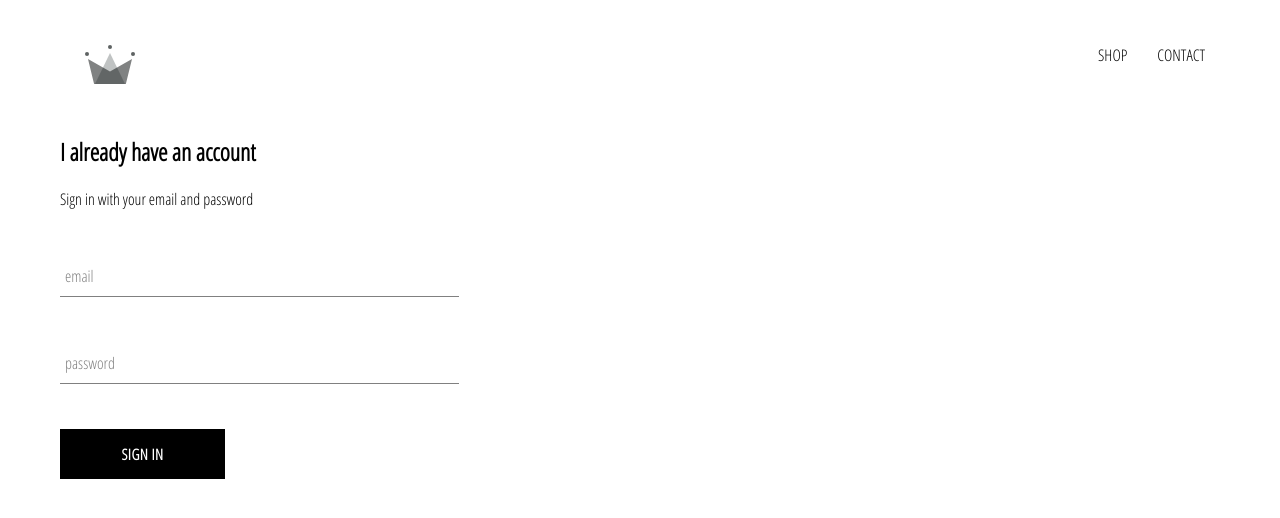
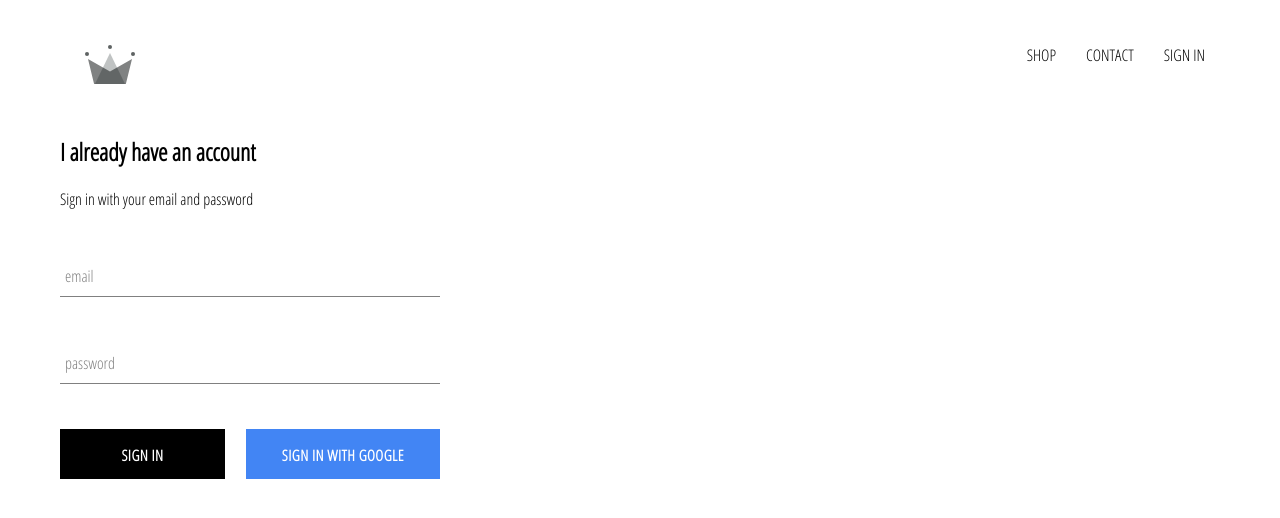
Before and after one commit to NightmanCZ90/royal-clothing, a React (Create React App) app: page /signin in a window 1280 px wide. Shown: the top 518 px of the page. Built offline with nearby package versions, Linux system fonts and the light colour scheme; no server answers.

Commit message:
integrated firebase into application, created account page with sign in component and sign in with google; changed and added styles

```diff
--- a/package.json
+++ b/package.json
@@ -6,6 +6,7 @@
     "@testing-library/jest-dom": "^5.11.6",
     "@testing-library/react": "^11.2.2",
     "@testing-library/user-event": "^12.6.0",
+    "firebase": "^8.2.1",
     "react": "^17.0.1",
     "react-dom": "^17.0.1",
     "react-router-dom": "^5.2.0",
--- a/src/App.css
+++ b/src/App.css
@@ -7,3 +7,7 @@
   text-decoration: none;
   color: #000;
 }
+
+* {
+  box-sizing: border-box;
+}
--- a/src/App.js
+++ b/src/App.js
@@ -7,11 +7,35 @@
 import ShopPage from './pages/shop/shop.component';
 import AccountPage from './pages/account/account.component';
 import Header from './components/header/header.component';
+import { auth } from './firebase/firebase.utils';
 
-function App() {
+class App extends React.Component {
+  constructor() {
+    super()
+
+    this.state = {
+       currentUser: null
+    }
+  }
+
+  unsubscribeFromAuth = null;
+
+  componentDidMount() {
+    this.unsubscribeFromAuth = auth.onAuthStateChanged(user => {
+      this.setState({ currentUser: user })
+
+      console.log(user);
+    })
+  }
+
+  componentWillUnmount() {
+    this.unsubscribeFromAuth();
+  }
+
+  render() {
     return (
       <div>
-      <Header />
+        <Header currentUser={this.state.currentUser} />
         <Switch>
           <Route exact path='/' component={HomePage} />
           <Route exact path='/shop' component={ShopPage} />
@@ -20,5 +44,6 @@
       </div>
     );
   }
+}
 
 export default App;
--- a/src/components/custom-button/custom-button.component.jsx
+++ b/src/components/custom-button/custom-button.component.jsx
@@ -2,9 +2,9 @@
 
 import './custom-button.styles.scss';
 
-const CustomButton = ({ children, ...otherProps }) => {
+const CustomButton = ({ children, isGoogleSignIn, ...otherProps }) => {
   return (
-    <button className='custom-button' {...otherProps}>
+    <button className={`${isGoogleSignIn ? 'google-sign-in' : ''} custom-button`} {...otherProps}>
       {children}
     </button>
   )
--- a/src/components/custom-button/custom-button.styles.scss
+++ b/src/components/custom-button/custom-button.styles.scss
@@ -12,21 +12,21 @@
   font-family: 'Open Sans Condensed';
   font-weight: bolder;
   border: none;
+  border: 1px solid black;
   cursor: pointer;
 
   &:hover {
     background-color: white;
     color: black;
-    border: 1px solid black;
   }
 
   &.google-sign-in {
     background-color: #4285f4;
+    border-color: #4285f4;
     color: white;
 
     &:hover {
       background-color: #357ae8;
-      border: none;
     }
   }
 }
--- a/src/components/header/header.component.jsx
+++ b/src/components/header/header.component.jsx
@@ -1,11 +1,13 @@
 import React from 'react';
 import { Link } from 'react-router-dom';
+
+import { auth } from '../../firebase/firebase.utils';
 
 import { ReactComponent as Logo } from '../../assets/crown.svg';
 
 import './header.styles.scss';
 
-const Header = () => {
+const Header = ({ currentUser }) => {
   return (
     <div className='header'>
       <Link className='logo-container' to='/'>
@@ -14,6 +16,12 @@
       <div className='options'>
         <Link className='option' to='/shop'>SHOP</Link>
         <Link className='option' to='/contact'>CONTACT</Link>
+        {
+          currentUser ?
+          <div className='option' onClick={() => auth.signOut()} >SIGN OUT</div>
+          :
+          <Link className='option' to='/signin' >SIGN IN</Link>
+        }
       </div>
     </div>
   )
--- a/src/components/header/header.styles.scss
+++ b/src/components/header/header.styles.scss
@@ -20,6 +20,7 @@
 
     .option {
       padding: 10px 15px;
+      cursor: pointer;
     }
   }
 }
--- a/src/components/sign-in/sign-in.component.jsx
+++ b/src/components/sign-in/sign-in.component.jsx
@@ -2,6 +2,8 @@
 
 import FormInput from '../form-input/form-input.component';
 import CustomButton from '../custom-button/custom-button.component';
+
+import { signInWithGoogle } from '../../firebase/firebase.utils';
 
 import './sign-in.styles.scss';
 
@@ -53,8 +55,10 @@
             handleChange={this.handleChange}
             required
           />
-
-          <CustomButton type="submit" >Sign In</CustomButton>
+          <div className='buttons'>
+            <CustomButton type="submit" >Sign in</CustomButton>
+            <CustomButton isGoogleSignIn onClick={signInWithGoogle} >Sign in with Google</CustomButton>
+          </div>
         </form>
       </div>
     )
--- a/src/components/sign-in/sign-in.styles.scss
+++ b/src/components/sign-in/sign-in.styles.scss
@@ -1,9 +1,15 @@
 .sign-in {
-  width: 30vw;
+  // width: 30vw;
+  width: 380px;
   display: flex;
   flex-direction: column;
 
   .title {
     margin: 10px 0;
   }
+
+  .buttons {
+    display: flex;
+    justify-content: space-between;
+  }
 }
--- /dev/null
+++ b/src/firebase/firebase.utils.js
@@ -0,0 +1,23 @@
+import firebase from 'firebase/app';
+import 'firebase/firestore';
+import 'firebase/auth';
+
+const config = {
+  apiKey: "AIzaSyAd5KqtSou3hkb5ewOobLX9Y-WETEc1paA",
+  authDomain: "royal-db-6e6d4.firebaseapp.com",
+  projectId: "royal-db-6e6d4",
+  storageBucket: "royal-db-6e6d4.appspot.com",
+  messagingSenderId: "99762054446",
+  appId: "1:99762054446:web:1adacaca3e8d40520846bf"
+};
+
+firebase.initializeApp(config);
+
+export const auth = firebase.auth();
+export const firestore = firebase.firestore();
+
+const provider = new firebase.auth.GoogleAuthProvider();
+provider.setCustomParameters({ prompt: 'select_account' });
+export const signInWithGoogle = () => auth.signInWithPopup(provider);
+
+export default firebase;
```
Also changed, not shown: 2 other files (tests, documents, lock files or other folders). Lines whose indentation alone changed are shown as unchanged.
